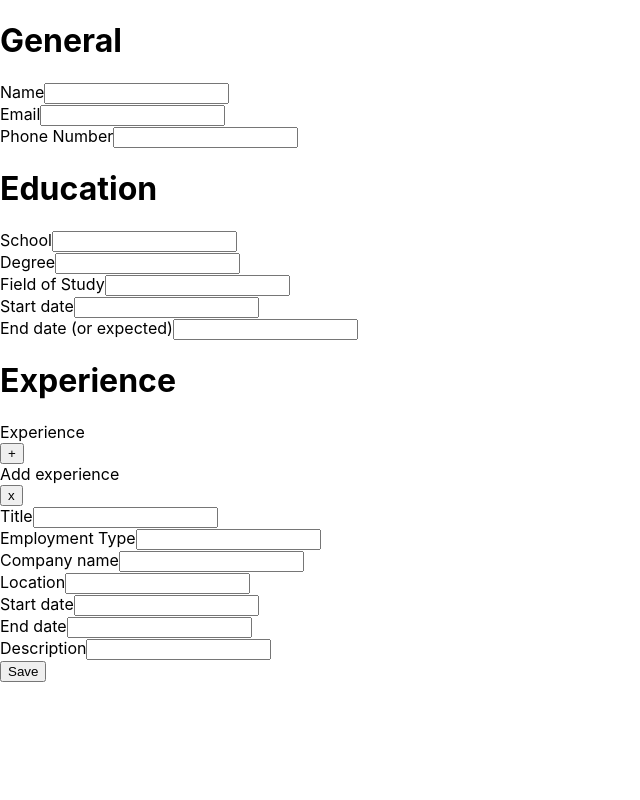
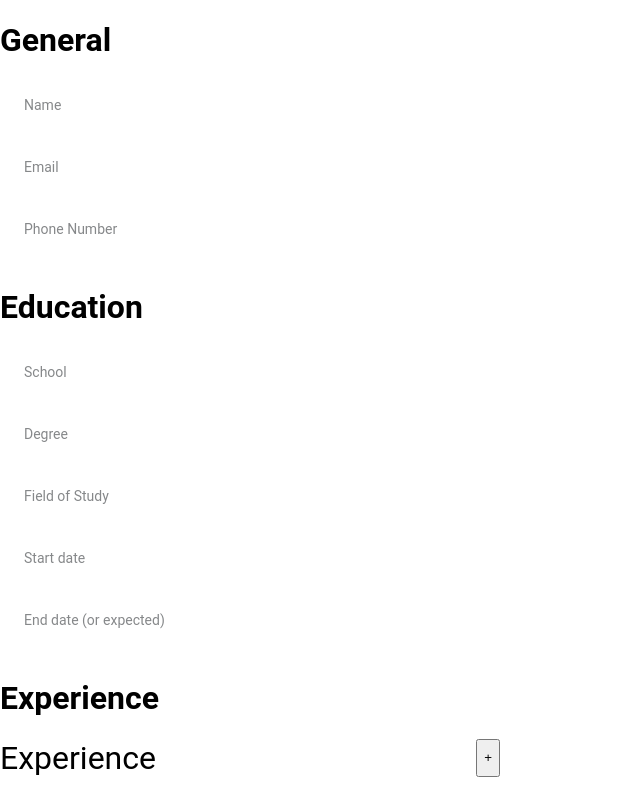
Before and after one commit to gavinslim/cv-project, a React (Create React App) app: page / in a window 1280 px wide. Shown: the whole page, without its empty margins (0-640 px from the left). Built offline with nearby package versions, Linux system fonts and the light colour scheme.

Commit message:
Add delete function for jobs

```diff
--- a/src/App.css
+++ b/src/App.css
@@ -1,3 +1,22 @@
+:root {
+  --primary-dark: #333;
+  --background-grey: #ededed;
+  --primary-grey: #333333;
+  --background-color: rgba(255, 255, 255, 0);
+  --blue: #377bb3;
+  --red: #E92B2B;
+
+  --header-font-size: 24px;
+  --border-color: ##313335;
+  --font-grey: #86888a;
+}
+
+body {
+  /* background-color: var(--background-grey); */
+  position: relative;
+  font-family: Roboto;
+}
+
 .App {
   text-align: center;
 }
@@ -36,3 +55,113 @@
     transform: rotate(360deg);
   }
 }
+
+.experience {
+  display: flex;
+  flex-direction: column;
+}
+
+.experience #experience-header {
+  display: flex;
+  width: 500px;
+  justify-content: space-between;
+  /* border: 1px solid red; */
+}
+
+#experience-header .header {
+  font-size: 32px;
+}
+
+.experience #experience-form {
+  display: flex;
+  flex-direction: column;
+  gap: 10px;
+  width: 500px;
+
+  border: 1px solid black;
+  /* border-radius: 10px; */
+
+  position: fixed;
+  top: 50%;
+  left: 50%;
+  transform: translate(-50%, -50%) scale(0);
+  z-index: 2;
+
+  /* padding: 22px; */
+  /* margin: 5px; */
+
+  background-color: var(--background-grey);
+}
+
+.experience #experience-form.active {
+  transform: translate(-50%, -50%) scale(1);
+}
+
+#experience-form .form-header {
+  display: flex;
+  justify-content: space-between;
+  /* border: 1px solid black; */
+
+  padding-top: 16px;
+  padding-bottom: 16px;
+  padding-left: 24px;
+  padding-right: 24px;
+  background-color: var(--background-grey);
+}
+
+#experience-form .form-title {
+  font-size: var(--header-font-size);
+}
+
+.experience #experience-overlay {
+  position: fixed;
+  top: 0;
+  left: 0;
+  bottom: 0;
+  right: 0;
+  z-index: 1;
+  opacity: 0;
+  background-color: rgba(0, 0, 0, 0.7);
+  pointer-events: none;
+}
+
+.experience #experience-overlay.active {
+  opacity: 1;
+  pointer-events: all;
+}
+
+
+.input {
+  display: flex;
+  flex-direction: column;
+  justify-content: space-between;
+  /* gap: 5px; */
+  color: var(--font-grey);
+  /* border: 1px solid blue; */
+  padding-top: 16px;
+  padding-left: 24px;
+  padding-right: 24px;
+
+}
+
+.input label {
+  font-size: 14px;
+  padding-bottom: 4px;
+}
+
+.input input {
+  /* border: 1px solid var(--primary-dark); */
+  border: none;
+  /* box-shadow: inset 0 0 0 0.1px rgba(0, 0, 0, 0.6); */
+  /* box-sizing: border-box; */
+  /* border-radius: 0.4rem; */
+  background-color: white;
+  height: 24px;
+}
+
+.experiences .job {
+  border: 1px solid black;
+  display: flex;
+  flex-direction: column;
+  gap: 8px;
+}
--- a/src/components/Display.js
+++ b/src/components/Display.js
@@ -1,24 +1,30 @@
 import React, { Component } from 'react';
 
-function Display(props){
-  const { jobs } = props;
-  console.log(jobs);
+class DisplayJobs extends Component {
+  constructor(props) {
+    super(props);
+  }
+
+  render() {
+    const { jobs, onClick } = this.props;
     return (
-    <div>
-      {jobs.map((job) => {
+      <div className='experiences'>
+        {jobs.map((job, i) => {
           return (
-          <div key={job.id}>
-            <div>Title: {job.title}</div>
-            <div>Employment: {job.employment}</div>
-            <div>Company: {job.company}</div>
-            <div>Location: {job.location}</div>
-            <div>Start Date: {job.startDate}</div>
-            <div>End Date: {job.endDate}</div>
+            <div className='job' key={i} id={job.id}>
+              <div id='title'>Title: {job.title}</div>
+              <div id='employment'>Employment: {job.employment}</div>
+              <div id='company'>Company: {job.company}</div>
+              <div id='location'>Location: {job.location}</div>
+              <div id='startDate'>Start Date: {job.startDate}</div>
+              <div id='endDate'>End Date: {job.endDate}</div>
+              <button id={job.id} onClick={onClick}>X</button>
             </div>
           )
         })}
       </div>
     )
   }
+}
 
-export default Display;
+export default DisplayJobs;
--- a/src/components/Experience.js
+++ b/src/components/Experience.js
@@ -1,27 +1,28 @@
 import React, { Component } from 'react';
 import Input from './Input';
-import Job from './Job';
+// import Job from './Job';
 import uniqid from 'uniqid';
-import Display from './Display';
+import DisplayJobs from './Display';
 
 class Experience extends Component {
   constructor(props) {
     super(props);
 
     this.initJobClicked = this.initJobClicked.bind(this);
-    this.saveJobClicked = this.saveJobClicked.bind(this);
+    this.save = this.save.bind(this);
     this.handleChange = this.handleChange.bind(this);
-    this.foo = this.foo.bind(this);
+    this.close = this.close.bind(this);
+    this.delete = this.delete.bind(this);
 
     this.state = {
       job: {
         title: '',
         employment: '',
-        company: this.props.company,
-        location: this.props.location,
-        startDate: this.props.startDate,
-        endDate: this.props.endDate,
-        description: this.props.description,
+        company: '',
+        location: '',
+        startDate: '',
+        endDate: '',
+        description: '',
         id: uniqid()
       },
       jobs: [],
@@ -46,13 +47,11 @@ class Experience extends Component {
         id: this.state.job.id,
       }
     });
-    // console.log(e.target.name, e.target.value);
   }
 
   // Save job
-  saveJobClicked = (e) => {
+  save = (e) => {
     e.preventDefault();
-    console.log(this.state.job);
     this.setState({
       jobs: this.state.jobs.concat(this.state.job),
       job: {
@@ -68,11 +67,23 @@ class Experience extends Component {
     });
   }
 
-  foo = (e) => {
+  close = (e) => {
+    e.preventDefault();
     this.setState({
       active: false,
     })
-    console.log('hello');
+  }
+
+  // Delete job
+  delete = (e) => {
+    const index = this.state.jobs.findIndex((job) => job.id === e.currentTarget.id)
+    this.setState(state => {
+      const jobs = state.jobs.filter((job, num) => num !== index);
+
+      return {
+        jobs,
+      }
+    });
   }
 
   render() {
@@ -87,7 +98,7 @@ class Experience extends Component {
         <div id='experience-form' className={this.state.active ? 'active': null}>
           <div className='form-header'>
             <div className='form-title'>Add experience</div>
-            <button onClick={this.foo}>x</button>
+            <button className='close-btn' onClick={this.close}>x</button>
           </div>
           <Input label='Title' name='title' onChange={this.handleChange}></Input>
           <Input label='Employment Type' name='employment' onChange={this.handleChange}></Input>
@@ -96,10 +107,10 @@ class Experience extends Component {
           <Input label='Start date' name='startDate' onChange={this.handleChange}></Input>
           <Input label='End date' name='endDate' onChange={this.handleChange}></Input>
           <Input label='Description' name='description' onChange={this.handleChange}></Input>
-          <button type='submit' onClick={this.saveJobClicked}>Save</button>
+          <button type='submit' onClick={this.save}>Save</button>
         </div>
-        <div id='experience-overlay' className={this.state.active ? 'active': null}></div>
-        { <Display jobs={jobs}/> }
+        <div id='overlay' className={this.state.active ? 'active': null}></div>
+        { <DisplayJobs jobs={jobs} onClick={this.delete}/> }
       </div>
     )
   }
```
Lines whose indentation alone changed are shown as unchanged.
